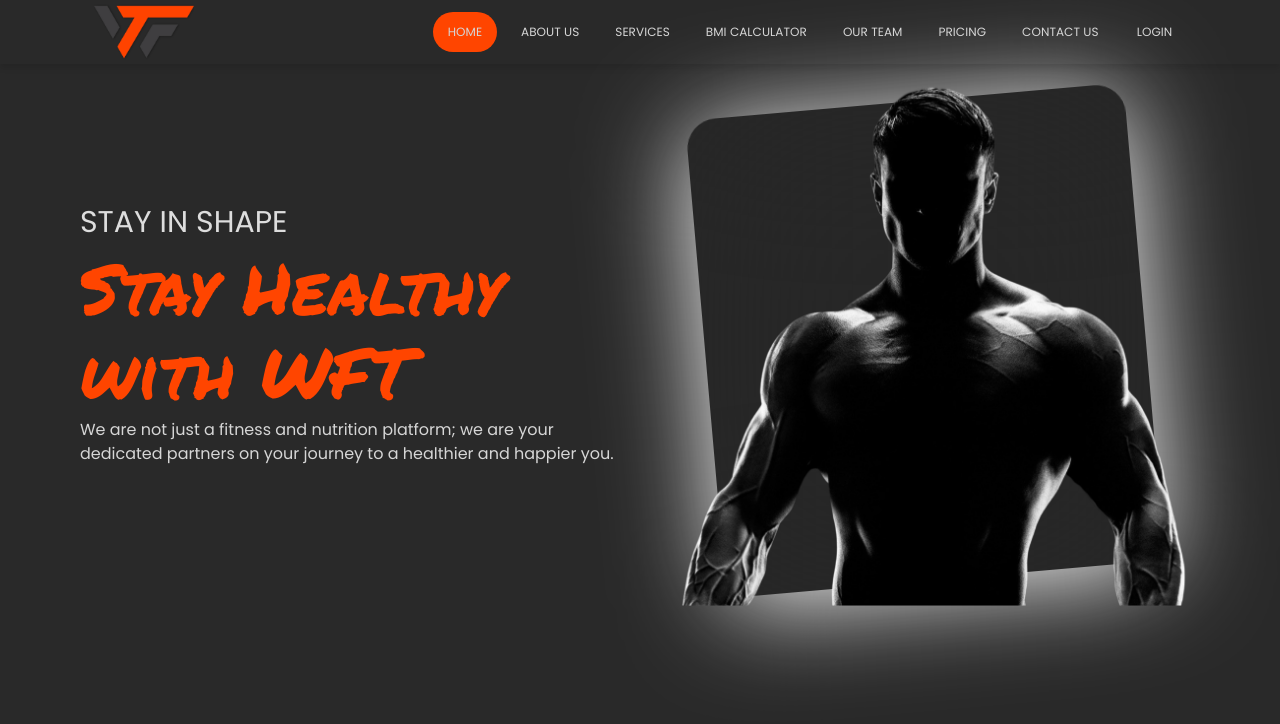
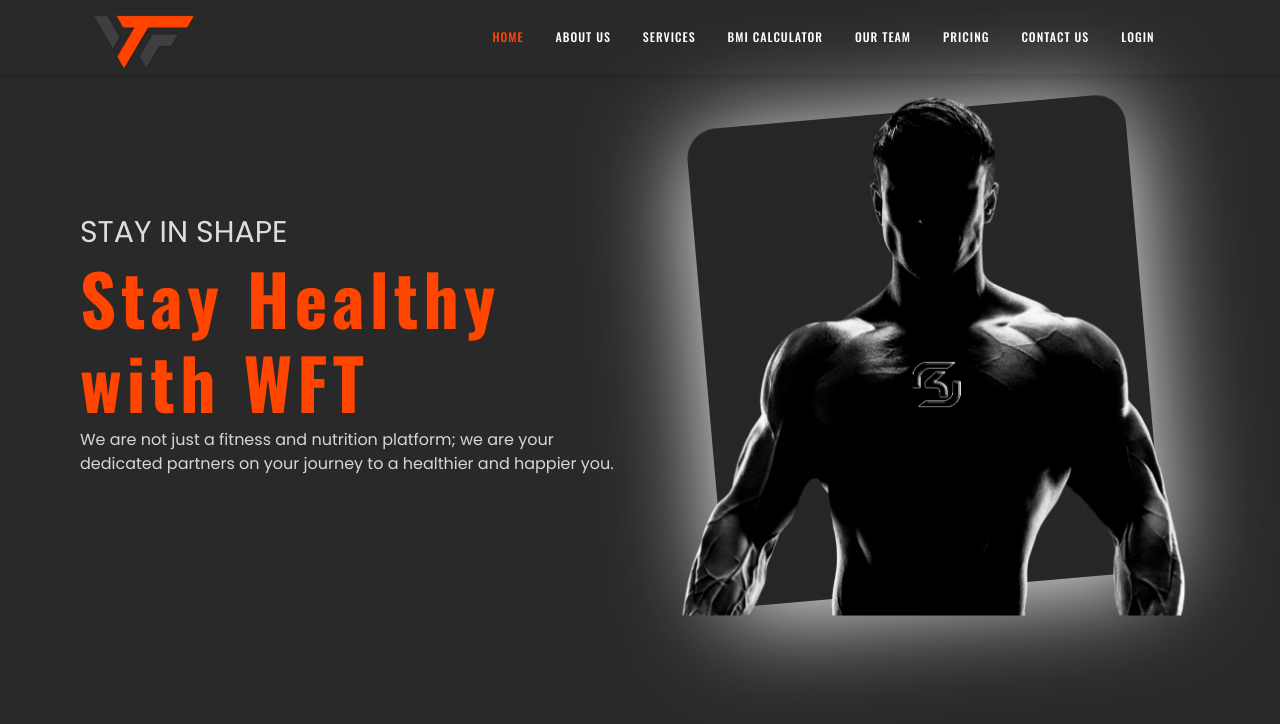
Before and after one commit to SatishKonduru/rskWFT, an Angular app: page /home in a window 1280 px wide. Shown: the top 724 px of the page. Built offline with nearby package versions, Linux system fonts and the light colour scheme.

Commit message:
Header and Home completed

```diff
--- a/src/app/public-pages/header/header.component.css
+++ b/src/app/public-pages/header/header.component.css
@@ -1,5 +1,6 @@
 /* Toolbar styles */
 .toolbar {
+  margin-top: 1rem;
   display: flex;
   justify-content: space-between;
   align-items: center;
@@ -15,25 +16,70 @@
 }
 
 /* Desktop Links (hidden on small screens) */
-.desktop-links {
-  display: flex;
-  gap: 1.2rem;
-}
-
-.desktop-links a {
-  font-size: 1.2rem;
-  text-transform: uppercase;
-  text-decoration: none;
-  color: var(--text-color);
-}
 .active {
-  background-color: var(--bg-primary);
+  color: var(--bg-primary) !important;
 }
 /* Menu Icon (hidden on larger screens) */
 .menu-icon {
   display: none;
 }
+.nav-menu,
+.mobile-menu {
+  text-align: center;
+}
+.nav-menu ul li {
+  list-style: none;
+  display: inline-block;
+  margin-right: 32px;
+  position: relative;
+  z-index: 1;
+}
+.mobile-menu ul li a {
+  position: relative;
+}
 
+.nav-menu ul li:hover > a,
+.mobile-menu ul li:hover > a {
+  color: var(--bg-primary);
+}
+
+.nav-menu ul li:hover > a:after {
+  opacity: 1;
+}
+
+.nav-menu ul li a,
+.mobile-menu ul li a {
+  color: #ffffff;
+  display: block;
+  font-size: 1.2rem;
+  font-weight: 500;
+  text-transform: uppercase;
+  letter-spacing: 1px;
+  font-family: "Oswald", sans-serif;
+  text-decoration: none;
+  padding: 10px 0px;
+  position: relative;
+  -webkit-transition: all 0.3s;
+  -o-transition: all 0.3s;
+  transition: all 0.3s;
+}
+.nav-menu ul li a:after,
+.mobile-menu ul li a:after {
+  position: absolute;
+  left: 0;
+  top: 22px;
+  height: 1px;
+  width: 100%;
+  background: var(--bg-primary);
+  content: "";
+  -webkit-transform: rotate(-20deg);
+  -ms-transform: rotate(-20deg);
+  transform: rotate(-20deg);
+  opacity: 0;
+  -webkit-transition: all 0.3s;
+  -o-transition: all 0.3s;
+  transition: all 0.3s;
+}
 /* Mobile Menu (hidden by default) */
 .mobile-menu {
   display: none;
@@ -56,10 +102,7 @@
   text-decoration: none;
   color: var(--text-color);
 }
-.mat-mdc-button-base:hover {
-  background-color: var(--bg-primary);
-  font-size: 1.2rem;
-}
+
 /* Mobile Menu Open State */
 .mobile-menu.open {
   display: flex;
@@ -67,7 +110,7 @@
 
 /* Responsive Styles */
 @media (max-width: 959px) {
-  .desktop-links {
+  .nav-menu {
     display: none;
   }
 
--- a/src/app/public-pages/header/header.component.html
+++ b/src/app/public-pages/header/header.component.html
@@ -4,21 +4,33 @@
     <div class="logo"><img src="img/wft.png" /></div>
 
     <!-- Desktop Links -->
-    <nav class="desktop-links">
-      <a mat-button routerLink="/home" routerLinkActive="active">Home</a>
-      <a mat-button routerLink="/aboutus" routerLinkActive="active">About Us</a>
-      <a mat-button routerLink="/services" routerLinkActive="active"
-        >Services</a
-      >
-      <a mat-button routerLink="/bmi" routerLinkActive="active"
-        >BMI Calculator</a
-      >
-      <a mat-button routerLink="/ourteam" routerLinkActive="active">Our Team</a>
-      <a mat-button routerLink="/pricing" routerLinkActive="active">Pricing</a>
-      <a mat-button routerLink="/contactus" routerLinkActive="active"
-        >Contact Us</a
-      >
-      <a mat-button routerLink="/login" routerLinkActive="active">Login</a>
+    <nav class="nav-menu">
+      <ul>
+        <li>
+          <a routerLink="/home" routerLinkActive="active">Home</a>
+        </li>
+        <li>
+          <a routerLink="/aboutus" routerLinkActive="active">About Us</a>
+        </li>
+        <li>
+          <a routerLink="/services" routerLinkActive="active">Services</a>
+        </li>
+        <li>
+          <a routerLink="/bmi" routerLinkActive="active">BMI Calculator</a>
+        </li>
+        <li>
+          <a routerLink="/ourteam" routerLinkActive="active">Our Team</a>
+        </li>
+        <li>
+          <a routerLink="/pricing" routerLinkActive="active">Pricing</a>
+        </li>
+        <li>
+          <a routerLink="/contactus" routerLinkActive="active">Contact Us</a>
+        </li>
+        <li>
+          <a routerLink="/login" routerLinkActive="active">Login</a>
+        </li>
+      </ul>
     </nav>
 
     <!-- Mobile Menu Icon -->
@@ -29,13 +41,31 @@
 </div>
 
 <!-- Mobile Menu -->
-<div class="mobile-menu" [class.open]="menuOpen">
-  <a mat-button routerLink="/home" (click)="closeMenu()">Home</a>
-  <a mat-button routerLink="/aboutus" (click)="closeMenu()">About Us</a>
-  <a mat-button routerLink="/services" (click)="closeMenu()">Services</a>
-  <a mat-button routerLink="/bmi" (click)="closeMenu()">BMI Calculator</a>
-  <a mat-button routerLink="/ourteam" (click)="closeMenu()">Our Team</a>
-  <a mat-button routerLink="/pricing" (click)="closeMenu()">Pricing</a>
-  <a mat-button routerLink="/contactus" (click)="closeMenu()">Contact Us</a>
-  <a mat-button routerLink="/login" (click)="closeMenu()">Login</a>
-</div>
+<nav class="mobile-menu" [class.open]="menuOpen">
+  <ul>
+    <li>
+      <a routerLink="/home" routerLinkActive="active">Home</a>
+    </li>
+    <li>
+      <a routerLink="/aboutus" routerLinkActive="active">About Us</a>
+    </li>
+    <li>
+      <a routerLink="/services" routerLinkActive="active">Services</a>
+    </li>
+    <li>
+      <a routerLink="/bmi" routerLinkActive="active">BMI Calculator</a>
+    </li>
+    <li>
+      <a routerLink="/ourteam" routerLinkActive="active">Our Team</a>
+    </li>
+    <li>
+      <a routerLink="/pricing" routerLinkActive="active">Pricing</a>
+    </li>
+    <li>
+      <a routerLink="/contactus" routerLinkActive="active">Contact Us</a>
+    </li>
+    <li>
+      <a routerLink="/login" routerLinkActive="active">Login</a>
+    </li>
+  </ul>
+</nav>
--- a/src/app/public-pages/home/home.component.css
+++ b/src/app/public-pages/home/home.component.css
@@ -9,7 +9,7 @@
   grid-template-columns: 1fr 1fr;
   gap: 20px;
   align-items: center;
-  position: relative;
+  /* position: relative; */
 }
 
 .hero-section h1 {
@@ -22,10 +22,10 @@
   font-weight: bold;
   color: var(--bg-primary);
   font-size: var(--heading-section);
-  font-family: "Permanent Marker";
+  font-family: "Oswald", sans-serif;
   font-optical-sizing: auto;
-  font-weight: 400;
-  font-style: normal;
+  font-weight: 700;
+  letter-spacing: 5px;
 }
 
 .hero-section p {
--- a/src/index.html
+++ b/src/index.html
@@ -17,7 +17,7 @@
     <link rel="preconnect" href="https://fonts.googleapis.com" />
     <link rel="preconnect" href="https://fonts.gstatic.com" crossorigin />
     <link
-      href="https://fonts.googleapis.com/css2?family=Permanent+Marker&display=swap"
+      href="https://fonts.googleapis.com/css2?family=Oswald:wght@200..700&display=swap"
       rel="stylesheet"
     />
   </head>
```
Also changed, not shown: public/img/Landing-page.png.
